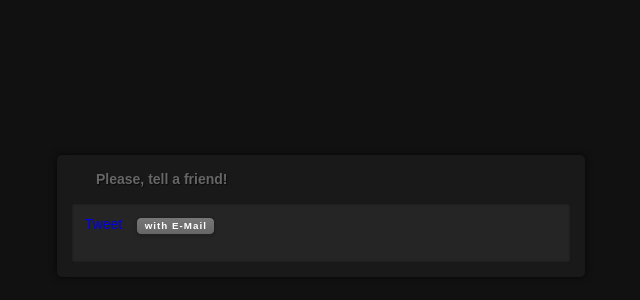
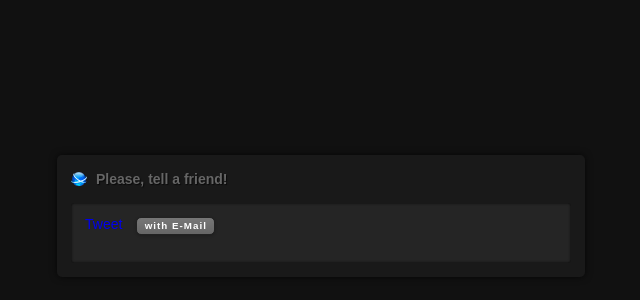
Before and after one commit to tetsuwo/website-blocker-chrome.ext, a plain HTML site: page index.html in a window 1280 px wide. Shown: the part 184-484 px from the top of the page, 319-959 px from the left. Drawn offline with nearby package versions, Linux system fonts and the light colour scheme.

Commit message:
modified image path

```diff
--- a/css/blocked.css
+++ b/css/blocked.css
@@ -19,7 +19,7 @@ body {
 }
 
 h1 {
-    background: url(images/16.png) 0 2px no-repeat;
+    background: url(../images/16.png) 0 2px no-repeat;
     font-size: 100%;
     font-weight: bold;
     color: #666;
```
